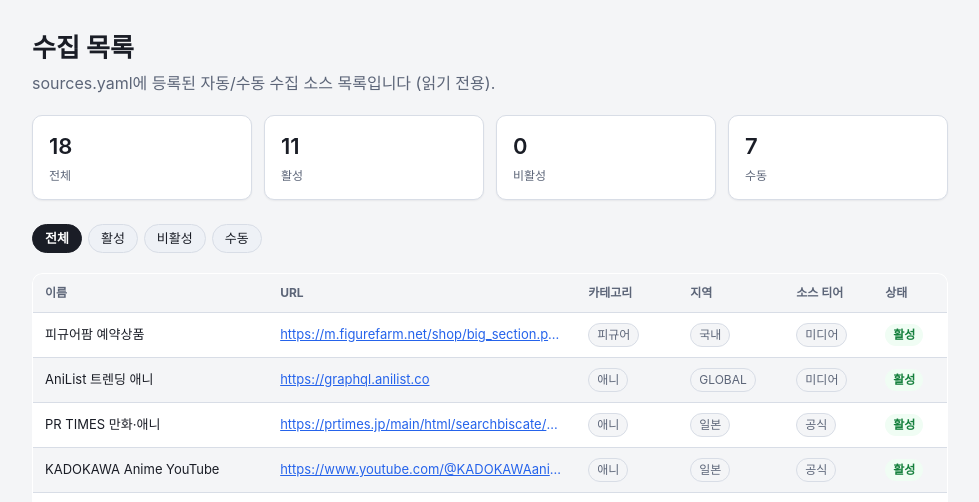
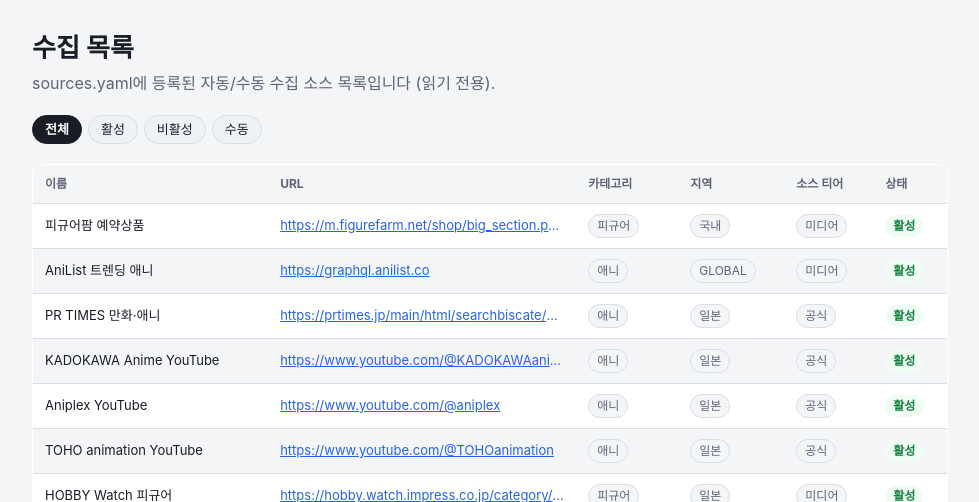
Before and after one commit to DSeung001/subculture-researcher, a Flask app: page /sources in a window 1280 px wide. Shown: the part 53-555 px from the top of the page, without its empty margins (0-979 px from the left). Run offline with Flask 3, Linux system fonts and the light colour scheme.

Commit message:
Remove misleading page stats and clarify draft action buttons.
Inbox and sources dashboards counted only loaded rows, so drop them; give draft cards a single action row with clearer primary/danger hierarchy.

Co-authored-by: Cursor <cursoragent@cursor.com>

```diff
--- a/app.py
+++ b/app.py
@@ -254,19 +254,11 @@ def index():
         item["_signal_score"] = content_score(item)
         item["_signal_labels"] = signal_labels(item)
 
-    counts = {
-        "loaded": len(docs),
-        "filtered": len(items),
-        "new": sum(1 for item in items if item.get("status") == "NEW"),
-        "today": sum(1 for item in items if is_new_today(item)),
-    }
-
     more_url = build_url(list_filters, after=cursor_id) if has_more and cursor_id else ""
 
     return render_template(
         "index.html",
         items=items,
-        counts=counts,
         filters=list_filters,
         categories=CATEGORIES,
         statuses=STATUSES,
@@ -389,17 +381,12 @@ def sources_page():
         status = "ALL"
 
     all_sources = load_sources()
-    counts = {"ALL": len(all_sources), "ENABLED": 0, "DISABLED": 0, "MANUAL": 0}
-    for source in all_sources:
-        counts[_source_status(source)] += 1
-
     sources = all_sources if status == "ALL" else [s for s in all_sources if _source_status(s) == status]
 
     return render_template(
         "sources.html",
         sources=sources,
         status=status,
-        counts=counts,
         category_labels=CATEGORY_LABELS,
         region_labels=REGION_LABELS,
         tier_labels=TIER_LABELS,
--- a/static/style.css
+++ b/static/style.css
@@ -265,27 +265,6 @@ h1 { margin: 0 0 4px; font-size: 26px; }
 .flash-success { background: #f0fdf4; color: var(--ok); }
 .flash-info { background: #eff6ff; color: var(--info); }
 
-.stats {
-  display: grid;
-  grid-template-columns: repeat(4, 1fr);
-  gap: 12px;
-  margin-bottom: 24px;
-}
-
-.stat {
-  background: var(--panel);
-  border: 1px solid var(--border);
-  border-radius: 10px;
-  padding: 14px 16px;
-  display: flex;
-  flex-direction: column;
-  gap: 4px;
-  box-shadow: var(--shadow);
-}
-
-.stat-value { font-size: 22px; font-weight: 600; }
-.stat-label { font-size: 12px; color: var(--muted); }
-
 .items { display: flex; flex-direction: column; gap: 10px; }
 
 .card {
@@ -481,6 +460,14 @@ h1 { margin: 0 0 4px; font-size: 26px; }
   font-weight: 600;
 }
 
+.btn-danger {
+  background: #fef2f2;
+  border-color: #fecaca;
+  color: var(--error);
+  font-weight: 600;
+}
+.btn-danger:hover { border-color: var(--error); }
+
 .btn.full { width: 100%; }
 
 .load-more {
@@ -524,7 +511,6 @@ h1 { margin: 0 0 4px; font-size: 26px; }
     border-bottom: 1px solid var(--border);
   }
   main { padding: 20px; }
-  .stats { grid-template-columns: repeat(2, 1fr); }
   .card-row { flex-direction: column; }
   .card-actions { margin-top: 8px; }
   .draft-bar { left: 16px; }
@@ -734,14 +720,21 @@ body.has-draft-bar main {
 
 .draft-actions {
   display: flex;
+  flex-wrap: wrap;
+  align-items: center;
   gap: 8px;
-  margin-top: 8px;
+  margin-top: 12px;
 }
 
 .draft-actions .btn,
 .draft-actions form {
   width: auto;
-  flex: 1;
+  flex: 0 0 auto;
+}
+
+.draft-actions .btn {
+  min-width: 88px;
+  padding: 8px 14px;
 }
 
 .draft-body {
--- a/templates/sources.html
+++ b/templates/sources.html
@@ -3,13 +3,6 @@
 <main class="sources-page">
   <h1>수집 목록</h1>
   <p class="subtitle">sources.yaml에 등록된 자동/수동 수집 소스 목록입니다 (읽기 전용).</p>
-
-  <div class="stats">
-    <div class="stat"><span class="stat-value">{{ counts.ALL }}</span><span class="stat-label">전체</span></div>
-    <div class="stat"><span class="stat-value">{{ counts.ENABLED }}</span><span class="stat-label">활성</span></div>
-    <div class="stat"><span class="stat-value">{{ counts.DISABLED }}</span><span class="stat-label">비활성</span></div>
-    <div class="stat"><span class="stat-value">{{ counts.MANUAL }}</span><span class="stat-label">수동</span></div>
-  </div>
 
   <div class="chip-row page-chips">
     <a href="{{ url_for('sources_page', status='ALL') }}" class="chip {% if status == 'ALL' %}active{% endif %}">전체</a>
```
Also changed, not shown: templates/drafts.html (+3 -5 lines), templates/index.html (+0 -7 lines).
